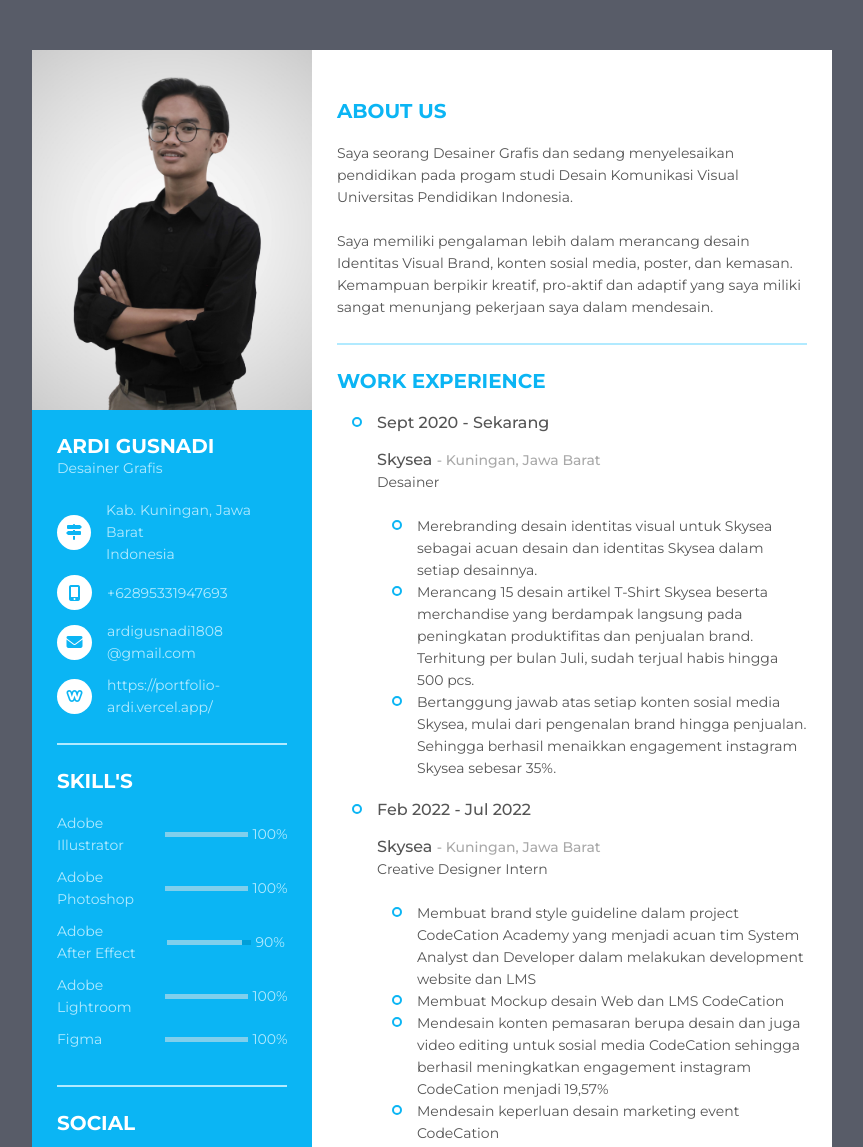
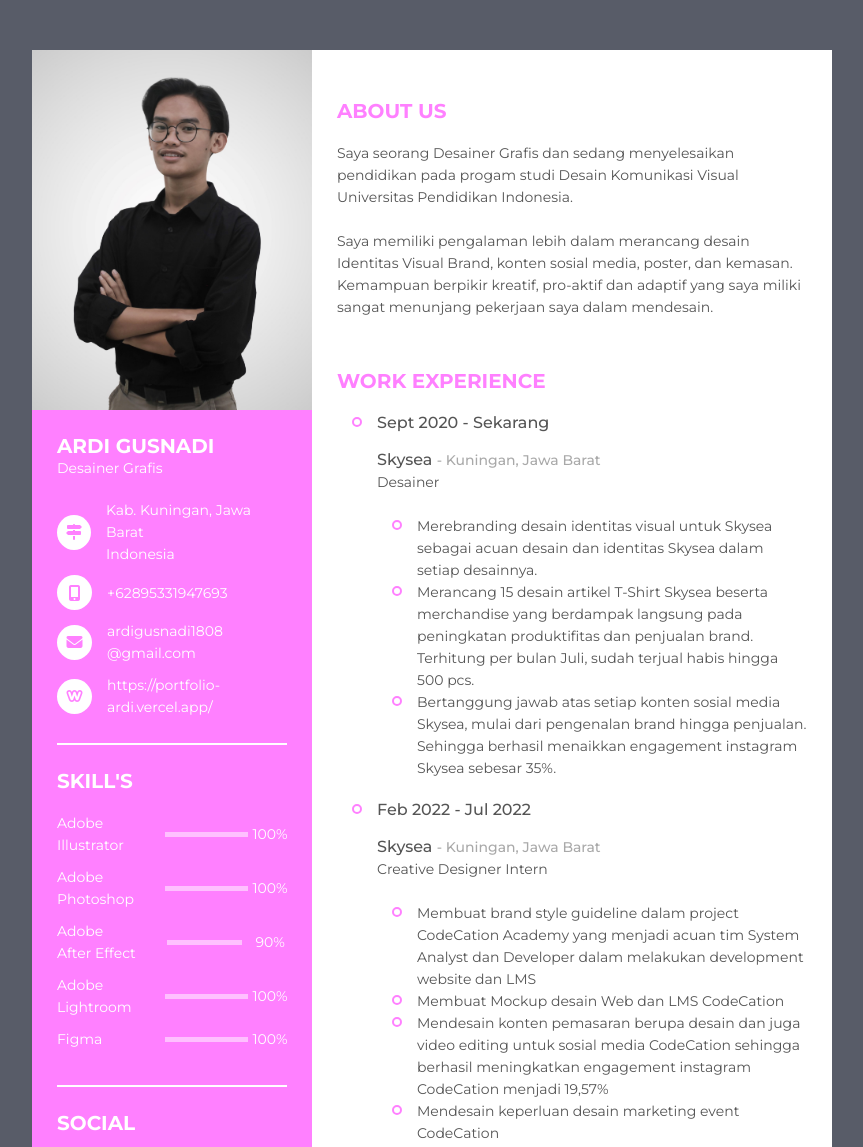
Before and after one commit to ardigusnadi/portfolio, a plain HTML site: page index.html in a window 1280 px wide. Shown: the top 1147 px of the page, without its empty margins (208-1071 px from the left). Drawn offline with Linux system fonts and the light colour scheme.

Commit message:
Update styles.css

```diff
--- a/styles.css
+++ b/styles.css
@@ -35,7 +35,7 @@ body {
 
 .resume .resume_left {
   width: 280px;
-  background: #0bb5f4;
+  background: #ff80ff;
 }
 
 .resume .resume_left .resume_profile {
@@ -57,16 +57,16 @@ body {
 }
 
 .resume .resume_left .bold {
-  color: #fff;
+  color: #ffffff;
 }
 
 .resume .resume_left .regular {
-  color: #b1eaff;
+  color: #ffffff;
 }
 
 .resume .resume_item {
   padding: 25px 0;
-  border-bottom: 2px solid #b1eaff;
+  border-bottom: 2px solid #ffffff;
 }
 
 .resume .resume_left .resume_item:last-child,
@@ -87,8 +87,8 @@ body {
 .resume .resume_left ul li .icon {
   width: 35px;
   height: 35px;
-  background: #fff;
-  color: #0bb5f4;
+  background: #ffffff;
+  color: #ff80ff;
   border-radius: 50%;
   margin-right: 15px;
   font-size: 16px;
@@ -104,13 +104,13 @@ body {
 }
 
 .resume .resume_left ul li .data {
-  color: #b1eaff;
+  color: #ffffff;
 }
 
 .resume .resume_left .resume_skills ul li {
   display: flex;
   margin-bottom: 10px;
-  color: #b1eaff;
+  color: #ffffff;
   justify-content: space-between;
   align-items: center;
 }
@@ -123,7 +123,7 @@ body {
   width: 40%;
   margin: 0 5px;
   height: 5px;
-  background: #009fd9;
+  background: #ff80ff;
   position: relative;
 }
 
@@ -136,22 +136,22 @@ body {
   top: 0;
   left: 0;
   height: 100%;
-  background: #fff;
+  background: #ffffff;
 }
 
 .resume .resume_left .resume_social .semi-bold {
-  color: #fff;
+  color: #ffffff;
   margin-bottom: 3px;
 }
 
 .resume .resume_right {
   width: 520px;
-  background: #fff;
+  background: #ffffff;
   padding: 25px;
 }
 
 .resume .resume_right .bold {
-  color: #0bb5f4;
+  color: #ff80ff;
 }
 
 .resume .resume_right .resume_work ul,
@@ -187,7 +187,7 @@ body {
   width: 6px;
   height: 6px;
   border-radius: 50%;
-  border: 2px solid #0bb5f4;
+  border: 2px solid #ff80ff;
 }
 
 .resume .resume_right .resume_work ul li:after,
@@ -198,7 +198,7 @@ body {
   left: -21px;
   width: 2px;
 
-  background: #0bb5f4;
+  background: #ff80ff;
 }
 
 .resume .resume_right .resume_hobby ul {
@@ -209,10 +209,10 @@ body {
 .resume .resume_right .resume_hobby ul li {
   width: 80px;
   height: 80px;
-  border: 2px solid #0bb5f4;
+  border: 2px solid #ff80ff;
   border-radius: 50%;
   position: relative;
-  color: #0bb5f4;
+  color: #ff80ff;
 }
 
 .resume .resume_right .resume_hobby ul li i {
@@ -226,7 +226,7 @@ body {
   right: -52px;
   width: 50px;
   height: 2px;
-  background: #0bb5f4;
+  background: #ff80ff;
 }
 
 .resume .resume_right .resume_hobby ul li:last-child:before {
```
